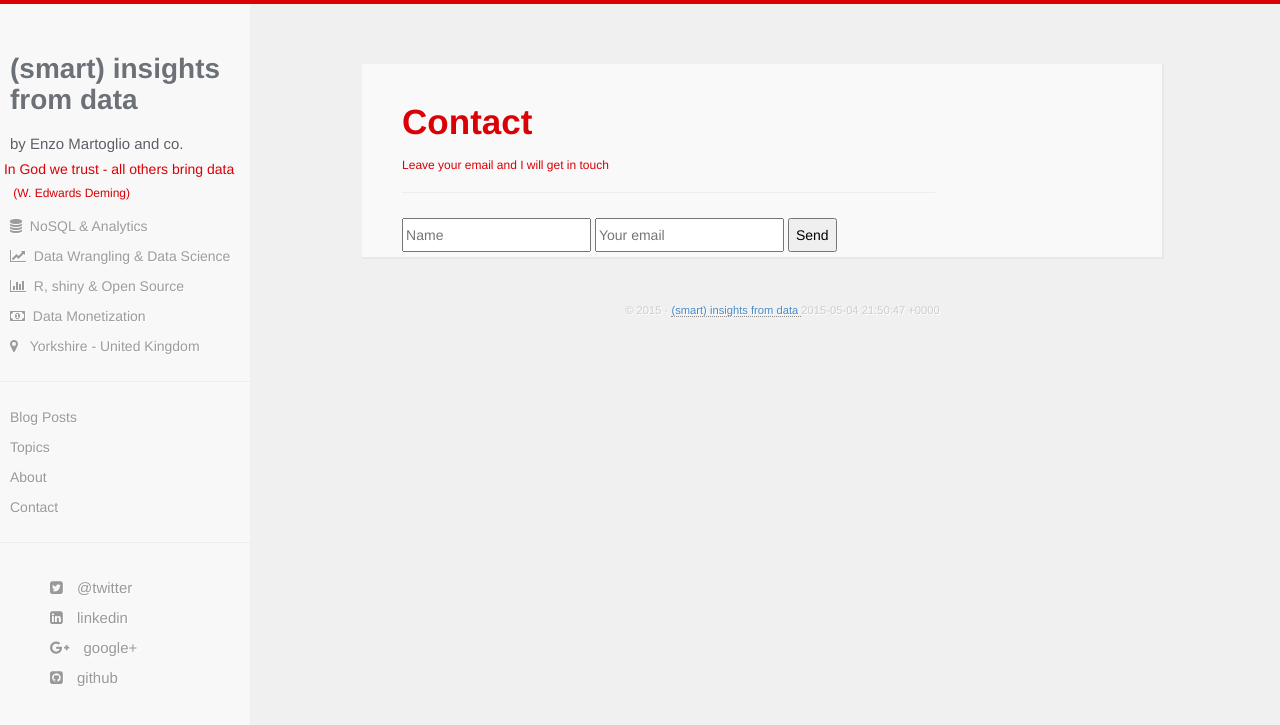
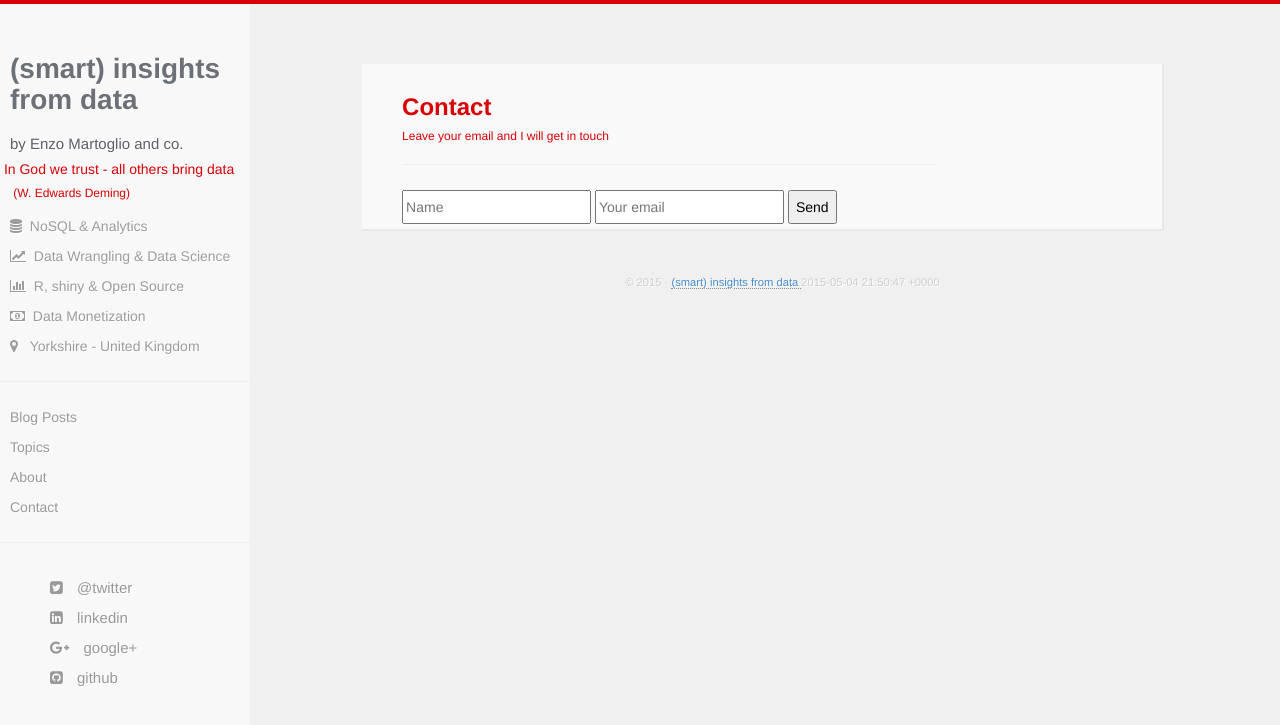
Before and after one commit to smartinsightsfromdata/smartinsightsfromdata.github.io, a Jekyll site: the page built from contacts.html, in a window 1280 px wide. Shown: the top 725 px of the page. Built offline with Jekyll 4.4.1, drawn with Linux system fonts in a browser that asks for light colours; nearby versions of some CDN libraries.

Commit message:
updated tagging

```diff
--- a/contacts.html
+++ b/contacts.html
@@ -14,7 +14,7 @@ layout: about
 				</div>
 				-->
 				<div class="col-md-9">
-					<h1>Contact</h1>
+					<h3>Contact</h3>
           <h6>Leave your email and I will get in touch</h6>
 					<hr />
 				</div>
--- a/list.html
+++ b/list.html
@@ -4,7 +4,7 @@ title: All Posts
  <div class="container">
 
   <div id="article">
-  <h1>Blog Posts</h1>
+  <h3>Blog Posts</h3>
   <ul class="posts">
     {% for post in site.posts %}
     <li><span><a href="{{ site.baseurl }}{{ post.url }}">{{ post.title }}</a><time class="pull-right post-list">{{ post.date | date_to_string | date: "%b %-d, %Y"  }}</h4></time></span></span></li>
--- a/taglist.html
+++ b/taglist.html
@@ -1,8 +1,10 @@
 ---
+title: Posts
 layout: taglist
 ---
-<div class="container">
-  <div id="article">
+<div id="article">
+ <div class="container">
+
   <h3>Topics</h3>
 
         <ul class="posts">
```
